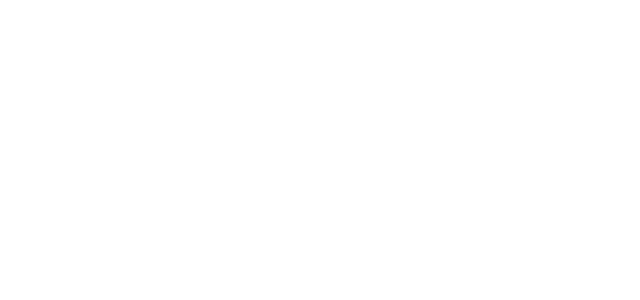
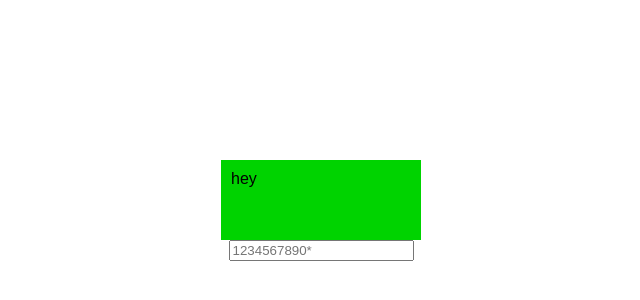
Before and after one commit to MalgAmoe/t9ers, a React (Create React App) app in the folder client/: page / in a window 1280 px wide. Shown: the part 190-490 px from the top of the page, without its empty margins (319-959 px from the left). Built offline with nearby package versions, Linux system fonts and the light colour scheme.

Commit message:
feat: adding a screen for results and an input for entering numbers

```diff
--- a/client/src/App.css
+++ b/client/src/App.css
@@ -1,3 +1,9 @@
 .App {
+  width: 100vw;
+  min-height: 100vh;
   text-align: center;
+  display: flex;
+  flex-direction: column;
+  align-items: center;
+  justify-content: center;
 }
--- a/client/src/App.js
+++ b/client/src/App.js
@@ -1,11 +1,45 @@
 import React, { Component } from 'react';
 import './App.css';
 
+const styles = {
+  screen: {
+    backgroundColor: '#00d300',
+    width: 200,
+    height: 80,
+    textAlign: 'left',
+    padding: 10,
+    boxSizing: 'border-box'
+  }
+}
+
+const acceptedInputs = ['1', '2', '3', '4', '5', '6', '7', '8', '9', '*', '0'];
+
 class App extends Component {
+  state = {
+    text: ''
+  }
+
+  inputHandler = (event) => {
+    if (acceptedInputs.indexOf(event.key) !== -1) {
+      this.setState({
+        text: this.state.text + event.key
+      })
+    } else if (event.key === 'Backspace') {
+      this.setState({
+        text: this.state.text.slice(0, this.state.text.length - 1)
+      })
+    }
+  }
+
   render() {
     return (
       <div className="App">
-
+        <div style={styles.screen}>hey</div>
+        <input
+          style={styles.input}
+          value={this.state.text}
+          placeholder='1234567890*'
+          onKeyDown={this.inputHandler}/>
       </div>
     );
   }
```
